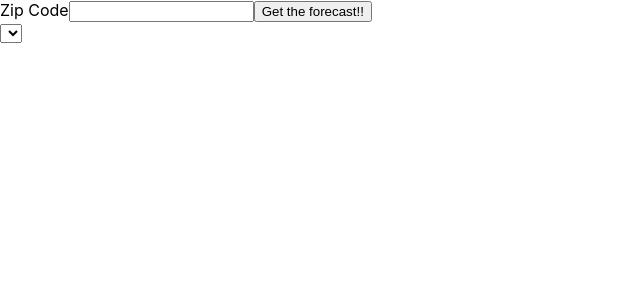
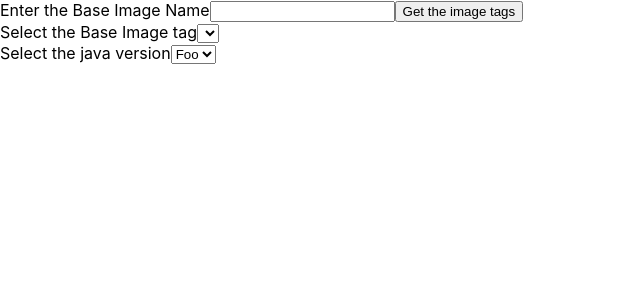
Before and after one commit to adityalncts/test6, a React (Create React App) app: page / in a window 1280 px wide. Shown: the top 300 px of the page, without its empty margins (0-640 px from the left). Built offline with nearby package versions, Linux system fonts and the light colour scheme.

Commit message:
Most stable release V1.0.2 "added java version"

```diff
--- a/src/components/ImageVersions.js
+++ b/src/components/ImageVersions.js
@@ -3,6 +3,7 @@
 import React from 'react';
 import ZipForm from './ZipForm';
 import { get } from 'axios';
+import SelectJavaVersion from './SelectJavaVersion';
 
 class ImageVersions extends React.Component {
 constructor(props) {
@@ -43,11 +44,13 @@ onImageSent(versions);
     return (
       <div className='imageversions'>
         <ZipForm onSubmit={this.onFormSubmit} />
+        <label htmlFor="imageversions">Select the Base Image tag</label>
         <select>
             {this.state.versions.map((e, key) => {
                 return <option key={key} value={e.name}>{e.name}</option>;
             })}
          </select>
+         <SelectJavaVersion />
       </div>
     );
   }
--- /dev/null
+++ b/src/components/JavaVersions.js
@@ -0,0 +1,18 @@
+export const versionJson = [
+  {
+    "id":1,
+    "version": "Foo"
+  },
+  {
+    "id":2,
+    "version": "Bar"
+  },
+  {
+    "id":3,
+    "version": "asd"
+  },
+  {
+    "id":4,
+    "version": "gfh"
+  }
+];
--- /dev/null
+++ b/src/components/SelectJavaVersion.js
@@ -0,0 +1,45 @@
+import React from "react";
+//import "./App.css";
+//import { versionJson } from "./JavaVersions";
+class SelectJavaVersion extends React.Component {
+    constructor(props) {
+        super(props);
+        this.state = {
+        versionJson : [
+          {
+            "id":1,
+            "version": "Foo"
+          },
+          {
+            "id":2,
+            "version": "Bar"
+          },
+          {
+            "id":3,
+            "version": "asd"
+          },
+          {
+            "id":4,
+            "version": "gfh"
+          }
+        ]
+        };
+        }
+render()
+{
+  return (
+    <>
+      <div>
+            <label htmlFor="selectjavaversions">Select the java version</label>
+            <select>
+             {this.state.versionJson.map((e, key) => {
+                  return <option key={key} value={e.version}>{e.version}</option>;
+                        })}
+         		</select>
+       </div>
+    </>
+    );
+}
+}
+
+export default SelectJavaVersion;
--- a/src/components/ZipForm.js
+++ b/src/components/ZipForm.js
@@ -27,14 +27,14 @@ submitImageName(e) {
     return (
       <div className="zip-form">
         <form onSubmit={this.submitImageName}>
-          <label htmlFor="zipcode">Zip Code</label>
+          <label htmlFor="zipcode">Enter the Base Image Name</label>
           <input
             className="form-control"
             type="input"
-            name="zipcode"
+            name="image"
             value={this.state.image}
             onInput={this.inputUpdated} />
-          <button type="submit" className='btn btn-success'>Get the forecast!!</button>
+          <button type="submit" className='btn btn-success'>Get the image tags</button>
         </form>
       </div>
     );
```
Also changed, not shown: 1 other file (tests, documents, lock files or other folders).
